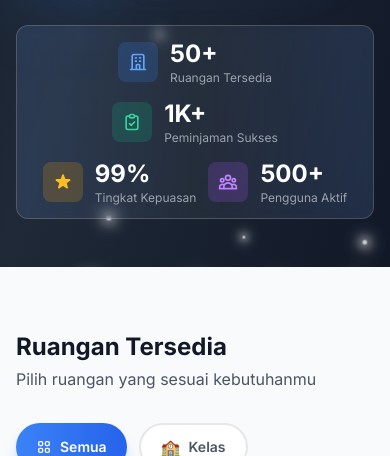
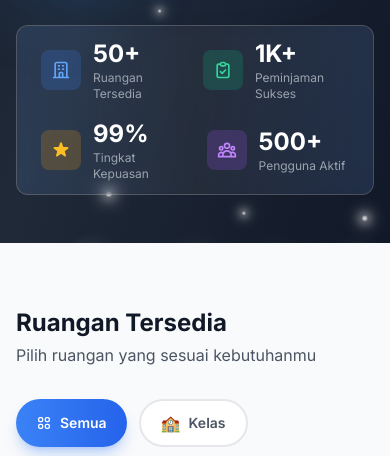
Before and after one commit to dickoadityaazhar20/smartspace-upy, a Django app: page / in a window 390 px wide. Shown: the part 1055-1511 px from the top of the page. Run offline with Django 5.2, Linux system fonts and the light colour scheme; data that the repository does not hold is empty; some libraries are stand-ins or nearby versions.

Commit message:
Refine mobile layout: Hero stats 2x2 grid, Room list 2-col grid

```diff
--- a/templates/home.html
+++ b/templates/home.html
@@ -265,10 +265,10 @@
                 </div>
 
                 <!-- Stats Grid -->
-                <div class="relative flex flex-wrap items-center justify-center lg:justify-evenly gap-3 lg:gap-0">
+                <div class="relative grid grid-cols-2 lg:flex lg:items-center lg:justify-evenly gap-4 lg:gap-0">
 
                     <!-- Stat 1: Ruangan -->
-                    <div class="flex items-center gap-3">
+                    <div class="flex items-center gap-3 justify-center lg:justify-start">
                         <div class="w-10 h-10 rounded-lg bg-blue-500/20 flex items-center justify-center flex-shrink-0">
                             <svg class="w-5 h-5 text-blue-400" fill="none" stroke="currentColor" viewBox="0 0 24 24">
                                 <path stroke-linecap="round" stroke-linejoin="round" stroke-width="2"
@@ -283,7 +283,7 @@
                     </div>
 
                     <!-- Stat 2: Peminjaman -->
-                    <div class="flex items-center gap-3">
+                    <div class="flex items-center gap-3 justify-center lg:justify-start">
                         <div
                             class="w-10 h-10 rounded-lg bg-emerald-500/20 flex items-center justify-center flex-shrink-0">
                             <svg class="w-5 h-5 text-emerald-400" fill="none" stroke="currentColor" viewBox="0 0 24 24">
@@ -299,7 +299,7 @@
                     </div>
 
                     <!-- Stat 3: Kepuasan -->
-                    <div class="flex items-center gap-3">
+                    <div class="flex items-center gap-3 justify-center lg:justify-start">
                         <div
                             class="w-10 h-10 rounded-lg bg-amber-500/20 flex items-center justify-center flex-shrink-0">
                             <svg class="w-5 h-5 text-amber-400" fill="currentColor" viewBox="0 0 20 20">
@@ -315,7 +315,7 @@
                     </div>
 
                     <!-- Stat 4: User -->
-                    <div class="flex items-center gap-3">
+                    <div class="flex items-center gap-3 justify-center lg:justify-start">
                         <div
                             class="w-10 h-10 rounded-lg bg-purple-500/20 flex items-center justify-center flex-shrink-0">
                             <svg class="w-5 h-5 text-purple-400" fill="none" stroke="currentColor" viewBox="0 0 24 24">
```
Also changed, not shown: templates/rooms_list.html (+8 -5 lines).
